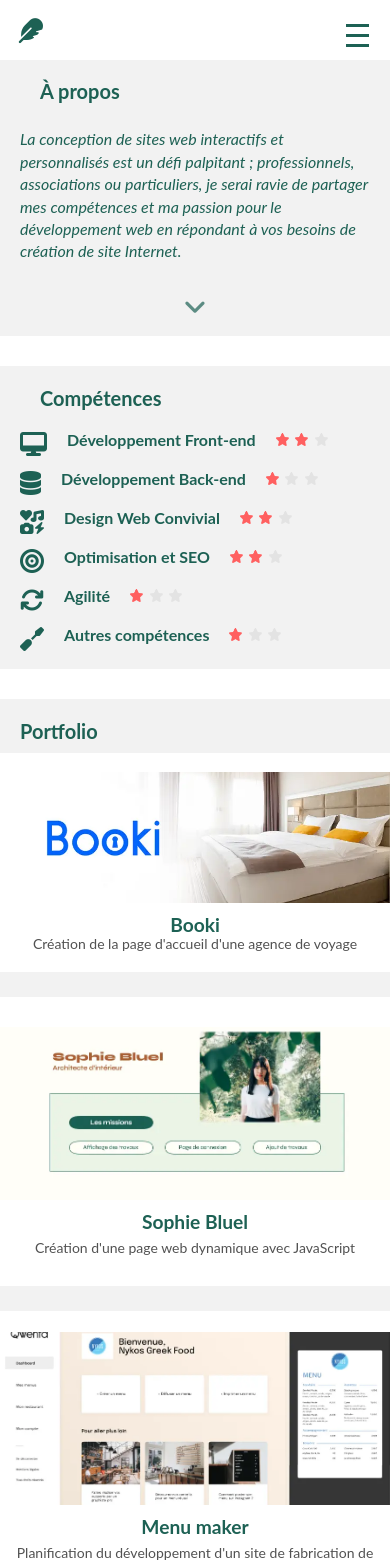
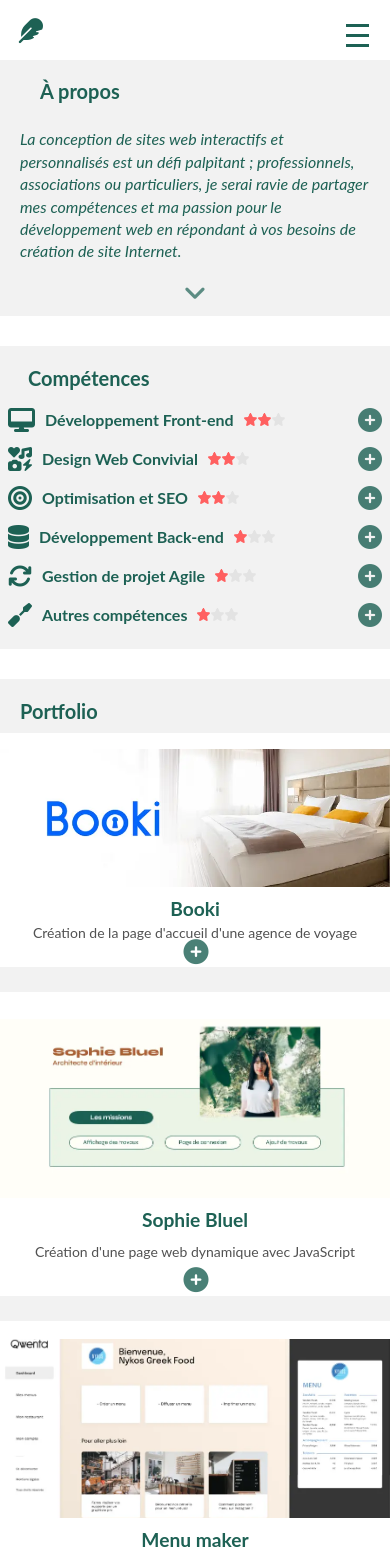
Before and after one commit to p2r3d/newportfolio, a React (Create React App) app: page / in a window 390 px wide. Shown: the top 1563 px of the page. Built offline with nearby package versions, Linux system fonts and the light colour scheme.

Commit message:
fix: ajustements reponsive mobile

```diff
--- a/src/components/Card/card.scss
+++ b/src/components/Card/card.scss
@@ -42,15 +42,16 @@
   @include flex-center-center;
   opacity: 0;
   transition: opacity 0.3s ease;
-}
+    .plusDiv {
+      font-size: 40px;
+      color:$portfolio-background-color;
+    }
+  }
 }
 .card:hover .overlayDiv {
   opacity: 1;
 }
-.plusDiv {
-  font-size: 40px;
-  color:$portfolio-background-color;
-}
+
 /************* Tablette *******************/
 @media screen and (min-width:770px) and (max-width: 1023px){
 
@@ -61,6 +62,7 @@
     justify-content: center;
     background-color: $portfolio-background-color;
     border:0;
+    padding-bottom: 5px;
     .cardImg {
       object-fit:cover;
       }
@@ -75,8 +77,24 @@
       font-size: 14px;
       color: $font-color;
       filter:grayscale(40);
-      padding:0 10px;
+      padding:5px 10px;
       margin:0;
+    }
+    .overlayDiv {
+      width: 100%;
+      height: 100%;
+      background-color:transparent;
+      transition: opacity 0.3s ease;
+      opacity:1;
+      margin: 1px 1px;
+      .plusDiv {
+        display :block;
+        font-size: 25px;
+        opacity: 80%;
+        color:$portfolio-color;
+        position: absolute;
+        bottom:1%;
+      }
     }
   }
 }
--- a/src/components/Collapse/collapse.scss
+++ b/src/components/Collapse/collapse.scss
@@ -3,7 +3,7 @@
 
 .collapseDiv {
   @include flex-col-center;
-  justify-content:flex-start;
+
   flex-wrap: wrap;
   border: 1px solid $font-color;
   width:100%;
@@ -11,6 +11,10 @@
   background-color: $portfolio-background-color-grey;
   padding:10px 0;
   cursor: pointer;
+  .skillTitle {
+    display:flex;
+    flex-direction: column;
+    align-items: center;
     h3{
       text-align: center;
       font-size: 24px;
@@ -19,6 +23,10 @@
     i {
       padding-top: 10px;
       font-size: 2rem;
+    }
+  }
+  .skillPlus .fa-solid {
+    display:none;
   }
   .descriptionDiv {
     max-height:150px;
@@ -45,7 +53,6 @@
       }
     }
   }
-
   &:hover {
     background-color:$portfolio-background-color;
     color:$font-color;
@@ -59,12 +66,20 @@
 /************* Tablette *******************/
 @media screen and (min-width:770px) and (max-width: 1023px){
   .collapseDiv {
+    .skillTitle {
+      display:flex;
+      flex-direction: column;
+      align-items: center;
       h3{
         font-size: 22px;
       }
       i {
         padding-top: 10px;
         font-size: 1.5rem;
+      }
+    }
+    .skillPlus .fa-solid {
+      display:none;
     }
     .descriptionDiv {
       .detailsContainer {
@@ -91,19 +106,32 @@
     display:flex;
     flex-direction: row;
     align-items:center;
-    gap:10px;
+    justify-content: space-between;
+    gap:0px;
     padding: 0;
+    .skillTitle {
+      display: flex;
+      flex-direction: row;
+      align-items: center;
+      justify-content: left;
       h3{
         font-size: 1rem;
       }
       i {
-      padding-top: 10px;
+        padding-top: 1px;
         font-size: 1.5rem;
+      }
+    }
+    .skillPlus .fa-solid {
+      display:block;
+      font-size: 1.5rem;
+      opacity: 80%;
     }
     .descriptionDiv {
       display: flex;
       flex-direction: column;
       padding-bottom: 5px;
+      width:100%;
       .detailsContainer {
         @include flex-col-center;
         padding : 3px;
--- a/src/components/Collapse/index.jsx
+++ b/src/components/Collapse/index.jsx
@@ -12,11 +12,21 @@
   };
   return (
     <div className="collapseDiv" onClick={toggleCollapse}>
-      <i className={image}></i>
-      {/*affichage de la compétence */}
-      <h3>{title}</h3>
-      {/*affichage du niveau (nb étoiles) */}
-      <Rating ratings={rating} />
+      <div className="skillTitle">
+        <i className={image}></i>
+        {/*affichage de la compétence */}
+        <h3>{title}</h3>
+        {/*affichage du niveau (nb étoiles) */}
+        <Rating ratings={rating} />
+      </div>
+      <div className="skillPlus">
+      {/*si isOpened est false icône +, sinon icône - */}
+          {!isOpened ? (
+          <i className="fa-solid fa-circle-plus" title="Plus d'infos"></i>
+          ):(
+          <i className="fa-solid fa-circle-minus" title="Fermer"></i>
+          )}
+      </div>
       {/*si isOpened alors collapse ouvert */}
       {isOpened && (
         <div className={`descriptionDiv ${isOpened ? "visible" : ""}`}>
--- a/src/components/Gallery/gallery.scss
+++ b/src/components/Gallery/gallery.scss
@@ -2,7 +2,7 @@
 
 .galleryDiv {
   background-color: $portfolio-background-color-grey;
-  padding:0 20px;
+  padding:5px 20px;
   .cardsDiv {
     display: grid;
     grid-template-columns: repeat(3, 1fr);
--- a/src/components/Modale/modale.scss
+++ b/src/components/Modale/modale.scss
@@ -20,7 +20,6 @@
     padding: 20px;
     background-color:$portfolio-background-color;
     position: relative;
-    overflow-y: auto;
     .intro {
       @include flex-col-center;
       .modalCloseBtn {
@@ -203,7 +202,7 @@
   .modal{
     .modalContent {
       padding: 10px;
-      width:90%;
+      width:100%;
       .intro {
         .modalCloseBtn {
           font-size: $font-size-mobil;
--- a/src/components/Rating/rating.scss
+++ b/src/components/Rating/rating.scss
@@ -20,7 +20,7 @@
 /************* Mobile *******************/
 @media screen and (max-width: 768px) {
   .ratingDiv {
-    gap : 6.5px;
+    gap : 1px;
     img {
       width:13px;
       height:13px;
--- a/src/components/Skills/skills.scss
+++ b/src/components/Skills/skills.scss
@@ -29,6 +29,8 @@
 /************* Mobile *******************/
 @media screen and (max-width: 769px){
   .skillsSection {
+  margin: 30px 0px;
+  padding: 0 8px;
     .skillsGrid {
       display: flex;
       flex-direction: column;
--- a/src/datas/skills.json
+++ b/src/datas/skills.json
@@ -12,7 +12,30 @@
       ]
     },
     {
-      "id": 11,
+      "id": 2,
+      "title": "Design Web Convivial ",
+      "rating":"2",
+      "icon" : "fa-solid fa-icons",
+      "Description": [
+        "Prototypage : Utilisation de Figma, de Miro pour la conception graphique",
+        "Responsive Design : Adaptation de l'affichage des sites web aux mobiles, tablettes, ordinateurs",
+        "UX/UI Design : Création d'interfaces utilisateur intuitives pour une expérience utilisateur agréable"
+      ]
+    },
+    {
+      "id": 3,
+      "title": "Optimisation et SEO",
+      "rating":"2",
+      "icon" : "fas fa-bullseye",
+      "Description": [
+        "Audits : Optimisation des performances d’un site web (GTMetrix,Lighthouse)",
+        "Architecture SEO-friendly : Structuration du contenu et utilisation de balises HTML appropriées pour faciliter l'indexation et le classement du site par les moteurs de recherche",
+        "Accessibilité : Respect des normes d'accessibilité pour permettre à tous les utilisateurs de naviguer et d'interagir facilement",
+        "Référencement : Balises spécifiques pour réseaux sociaux ou sur les moteurs de recherche"
+      ]
+    },
+    {
+      "id": 4,
       "title": "Développement Back-end",
       "rating":"1",
       "icon" : "fas fa-database",
@@ -24,31 +47,8 @@
       ]
     },
     {
-      "id": 2,
-      "title": "Design Web Convivial ",
-      "rating":"2",
-      "icon" : "fa-solid fa-icons",
-      "Description": [
-        "Prototypage : Utilisation de Figma, de Miro pour la conception graphique",
-        "Responsive Design : Adaptation de l'affichage des sites web aux mobiles, tablettes, ordinateurs",
-        "UX/UI Design : Création d'interfaces utilisateur intuitives pour une expérience utilisateur agréable"
-      ]
-    },
-    {
-      "id": 4,
-      "title": "Optimisation et SEO",
-      "rating":"2",
-      "icon" : "fas fa-bullseye",
-      "Description": [
-        "Audits : Optimisation des performances d’un site web (GTMetrix,Lighthouse)",
-        "Architecture SEO-friendly : Structuration du contenu et utilisation de balises HTML appropriées pour faciliter l'indexation et le classement du site par les moteurs de recherche",
-        "Accessibilité : Respect des normes d'accessibilité pour permettre à tous les utilisateurs de naviguer et d'interagir facilement",
-        "Référencement : Balises spécifiques pour réseaux sociaux ou sur les moteurs de recherche"
-      ]
-    },
-    {
       "id": 5,
-      "title": "Agilité",
+      "title": "Gestion de projet Agile",
       "rating":"1",
       "icon" : "fa-solid  fa-arrows-rotate",
       "Description": [
```
Lines whose indentation alone changed are shown as unchanged.
